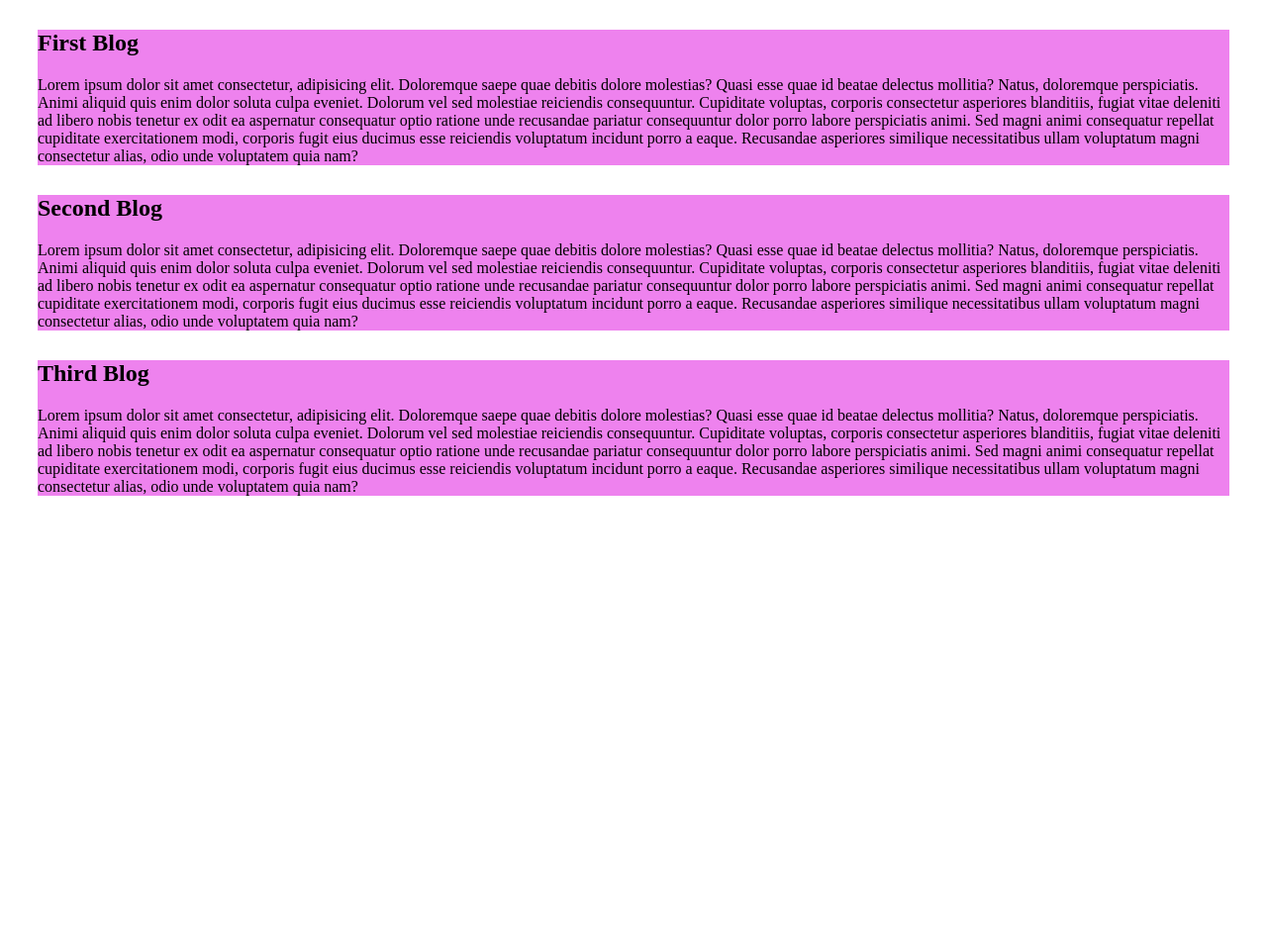
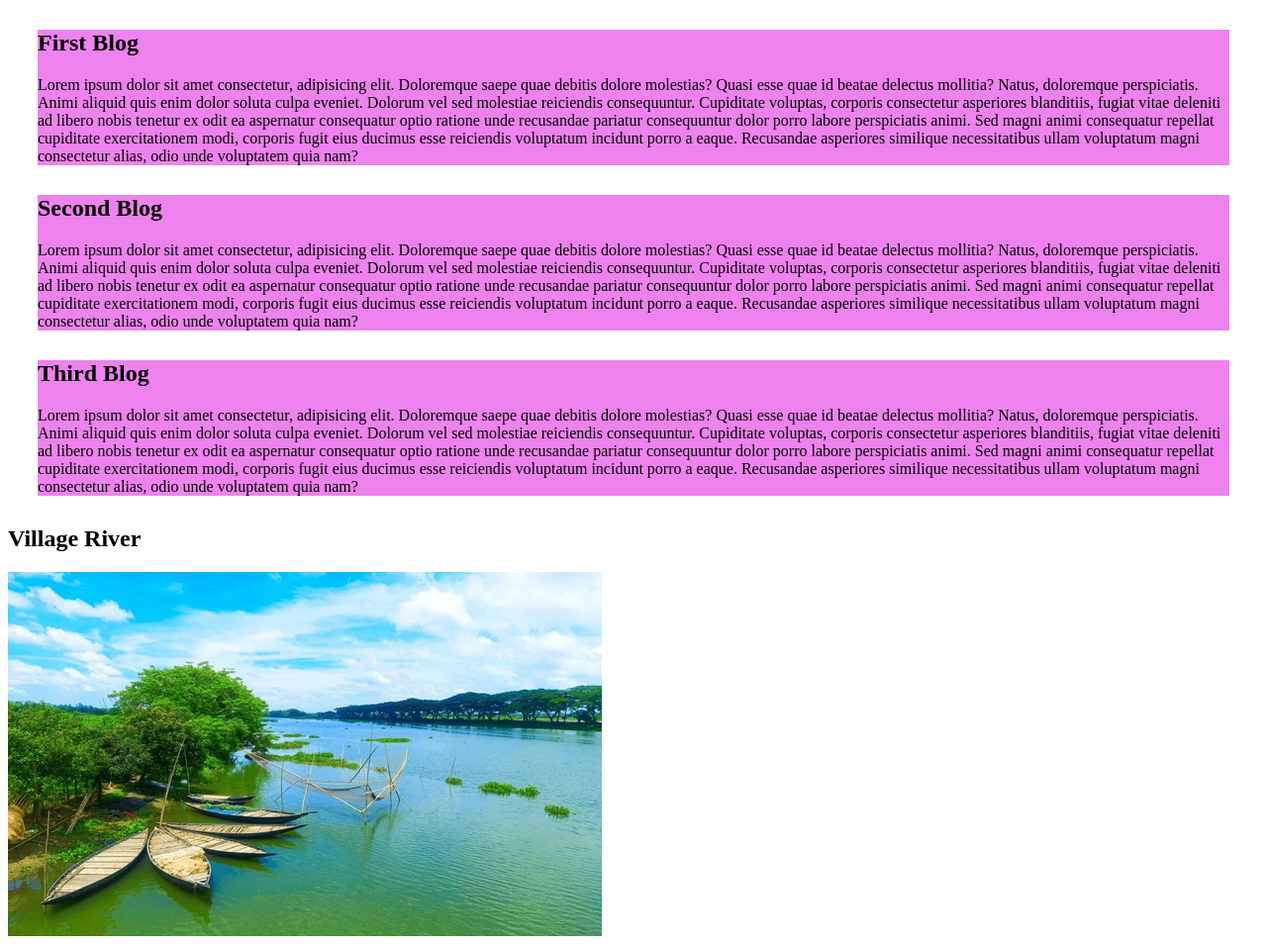
Before and after one commit to SOFIUL-AZAM/my-first-github-repo, a plain HTML site: page index.html in a window 1280 px wide. Shown: the whole page at 99% size. Before the commit the page ends 800 px from the top, so only its background shows below. Drawn offline with Linux system fonts and the light colour scheme.

Commit message:
Village River

```diff
--- a/index.html
+++ b/index.html
@@ -19,5 +19,9 @@
         <h2>Third Blog</h2>
         <p>Lorem ipsum dolor sit amet consectetur, adipisicing elit. Doloremque saepe quae debitis dolore molestias? Quasi esse quae id beatae delectus mollitia? Natus, doloremque perspiciatis. Animi aliquid quis enim dolor soluta culpa eveniet. Dolorum vel sed molestiae reiciendis consequuntur. Cupiditate voluptas, corporis consectetur asperiores blanditiis, fugiat vitae deleniti ad libero nobis tenetur ex odit ea aspernatur consequatur optio ratione unde recusandae pariatur consequuntur dolor porro labore perspiciatis animi. Sed magni animi consequatur repellat cupiditate exercitationem modi, corporis fugit eius ducimus esse reiciendis voluptatum incidunt porro a eaque. Recusandae asperiores similique necessitatibus ullam voluptatum magni consectetur alias, odio unde voluptatem quia nam?</p>
     </div>
+    <div>
+        <h2>Village River</h2>
+        <img src="Image/village-river-view-bangladesh-lakes.jpg" alt="Comming Soon">
+    </div>
 </body>
 </html>
```
Also changed, not shown: Image/village-river-view-bangladesh-lakes.jpg (added).
